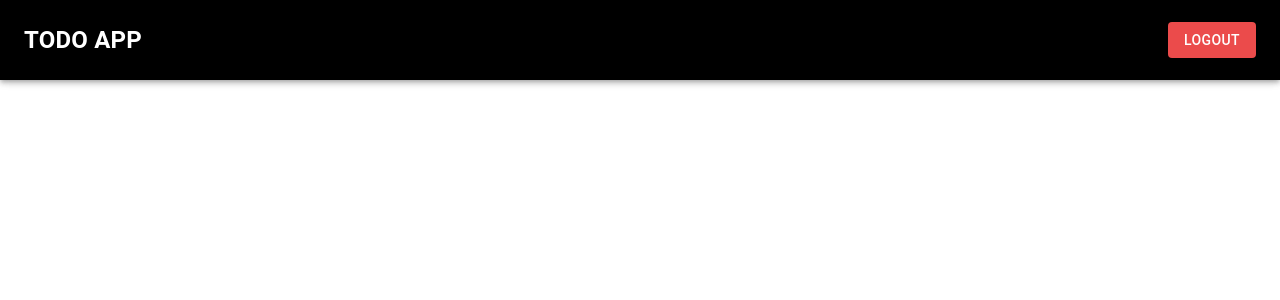
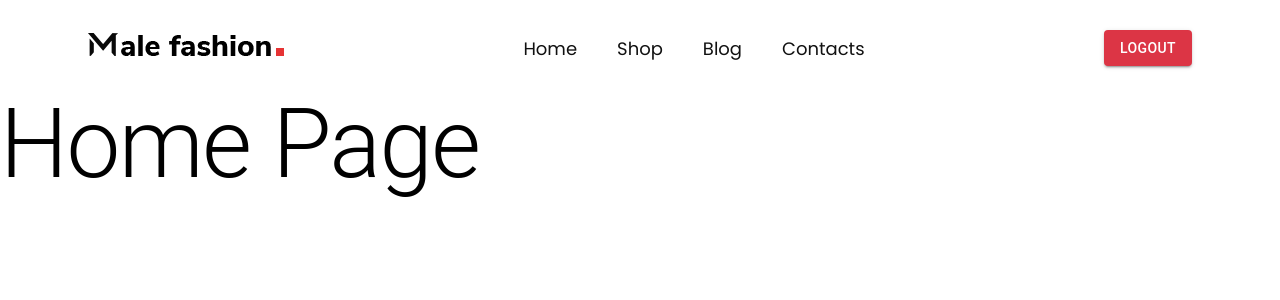
Before and after one commit to chintan-fxisai/E-Commerce, a React (Vite) app in the folder Frontend/: page /home in a window 1280 px wide. Shown: the top 300 px of the page. Built offline with nearby package versions, Linux system fonts and the light colour scheme; sample sign-in values are in the browser's storage.

Commit message:
Setup Completed

```diff
--- a/Frontend/src/components/Layout/Layout.jsx
+++ b/Frontend/src/components/Layout/Layout.jsx
@@ -8,7 +8,7 @@ function Layout() {
    <>
    <Navbar/>
         <Outlet/>
-   <Footer/>
+   {/* <Footer/> */}
    </>
   )
 }
--- /dev/null
+++ b/Frontend/src/components/Navbar/Navbar.css
@@ -0,0 +1,25 @@
+.navlink{
+    font-size: 18px;
+    color: rgb(17, 17, 17);
+    display: block;
+    position: relative;
+    padding: 3px 0px;
+    text-decoration: none;
+}
+
+.navlink::after{
+    content: '';
+    position: absolute;
+    background-color: #dc3545;
+    height: 2px;
+    width: 0%;
+    left: 0;
+    bottom: 0;
+}
+
+.navlink:hover::after,
+.navlink:focus::after,
+.navlink:active::after{
+    width: 100%;
+    transition: .5s all ease;
+}
--- a/Frontend/src/components/Navbar/Navbar.jsx
+++ b/Frontend/src/components/Navbar/Navbar.jsx
@@ -1,16 +1,18 @@
-import React, {useState } from 'react'
-import { useNavigate } from 'react-router-dom'
+import React, { useState } from 'react'
+import './Navbar.css'
+import { NavLink, useNavigate } from 'react-router-dom'
 import Container from '@mui/material/Container';
-import Typography from '@mui/material/Typography';
 import AppBar from '@mui/material/AppBar'
 import Toolbar from '@mui/material/Toolbar'
 import Button from '@mui/material/Button'
-import { CircularProgress} from '@mui/material';
+import { CircularProgress } from '@mui/material';
 import { toast } from 'react-toastify';
+import { Box, Stack } from '@mui/material';
 
 
 
-function home() {
+
+function Navbar() {
 
   const navigate = useNavigate()
   const [loading, setLoading] = useState(false)
@@ -28,32 +30,42 @@ function home() {
 
 
   return (
-      <Container component="section" className="mainContainer" >
+    <Container component="section" className="mainContainer"
+    sx={{position:'fixed'}} >
 
       <AppBar position="fixed"
+        elevation={0}
         sx={{
-            py: 1,
-            color: "white",
-            bgcolor: "black"
+          py: 2,
+          color: "black",
+          bgcolor: "white"
         }}>
-          <Toolbar>
-            <Typography variant="h6" flexGrow={10}
+        <Container maxWidth="lg">
+          <Toolbar
           sx={{
-                fontWeight: 600,
-                fontSize: "24px"
+            justifyContent:'space-between'
           }}>
-              TODO APP
-            </Typography>
+            <Box>
+              <img src="./../../public/logo.png" alt="img" />
+            </Box>
+
+            <Stack spacing={5} direction={'row'}>
+              <NavLink className="navlink" to={"/home"}>Home</NavLink>
+              <NavLink className="navlink" to={"/shop"}>Shop</NavLink>
+              {/* <NavLink className="navlink" to={"/pages"}>Pages</NavLink> */}
+              <NavLink className="navlink" to={"/blog"}>Blog</NavLink>
+              <NavLink className="navlink" to={"/contact"}>Contacts</NavLink>
+            </Stack>
 
 
             {loading ? <CircularProgress
-            size={"2.5rem"}/> :
+              size={"2.5rem"} /> :
               <Button
                 variant="contained"
                 disableRipple
                 sx={{
                   color: "white",
-                  bgcolor: "#eb4b4b"
+                  bgcolor: "#dc3545"
                 }}
 
                 onClick={handleLogoutClick}>
@@ -62,9 +74,10 @@ function home() {
             }
 
           </Toolbar>
+        </Container>
       </AppBar>
     </Container>
   )
 }
 
-  export default home
+export default Navbar
--- /dev/null
+++ b/Frontend/src/pages/Blog/Blog.jsx
@@ -0,0 +1,9 @@
+import React from 'react'
+
+function Blog() {
+  return (
+    <h1>Blog</h1>
+  )
+}
+
+export default Blog
--- /dev/null
+++ b/Frontend/src/pages/Contact/Contact.jsx
@@ -0,0 +1,9 @@
+import React from 'react'
+
+function Contact() {
+  return (
+    <h1>Contact</h1>
+  )
+}
+
+export default Contact
--- /dev/null
+++ b/Frontend/src/pages/Home/Home.jsx
@@ -0,0 +1,13 @@
+import React from 'react'
+import Typography from '@mui/material/Typography'
+import { Box } from '@mui/material'
+
+function Home() {
+  return (
+    <Box sx={{marginTop: 11}}>
+      <Typography variant="h1" color="initial">Home Page</Typography>
+    </Box>
+  )
+}
+
+export default Home
--- /dev/null
+++ b/Frontend/src/pages/Shop/Shop.jsx
@@ -0,0 +1,11 @@
+
+import React from 'react'
+
+function Shop() {
+  return (
+
+    <h1>SHOP Page</h1>
+  )
+}
+
+export default Shop
--- a/Frontend/src/routes/routes.jsx
+++ b/Frontend/src/routes/routes.jsx
@@ -7,6 +7,10 @@ import Signup from '../components/Signup/Signup';
 import Forgot from '../components/Forgot/Forgot';
 import ResetPassword from '../components/Forgot/ResetPassword'
 import Layout from '../components/Layout/Layout';
+import Home from '../pages/Home/Home';
+import Shop from '../pages/Shop/Shop';
+import Blog from '../pages/Blog/Blog'
+import Contact from '../pages/Contact/Contact'
 
 function routes() {
     return (
@@ -39,11 +43,21 @@ function routes() {
                         <ResetPassword />
                     </PublicRoute>
                 } />
-                <Route path="/home" element={
-                    <PrivateRoute>
-                        <Layout />
-                    </PrivateRoute>
-                } />
+
+                <Route path='/' element={
+                        <PrivateRoute>
+                            <Layout/>
+                        </PrivateRoute>
+                }>
+
+                    <Route path='home' element={<Home/>}></Route>
+                    <Route path='shop' element={<Shop/>}></Route>
+                    {/* <Route path='pages' element={<Page/>}></Route> */}
+                    <Route path='blog' element={<Blog/>}></Route>
+                    <Route path='contact' element={<Contact/>}></Route>
+
+                </Route>
+
             </Routes>
         </>
     );
```
Also changed, not shown: Frontend/src/components/Home/Home.jsx (deleted). Lines whose indentation alone changed are shown as unchanged.
